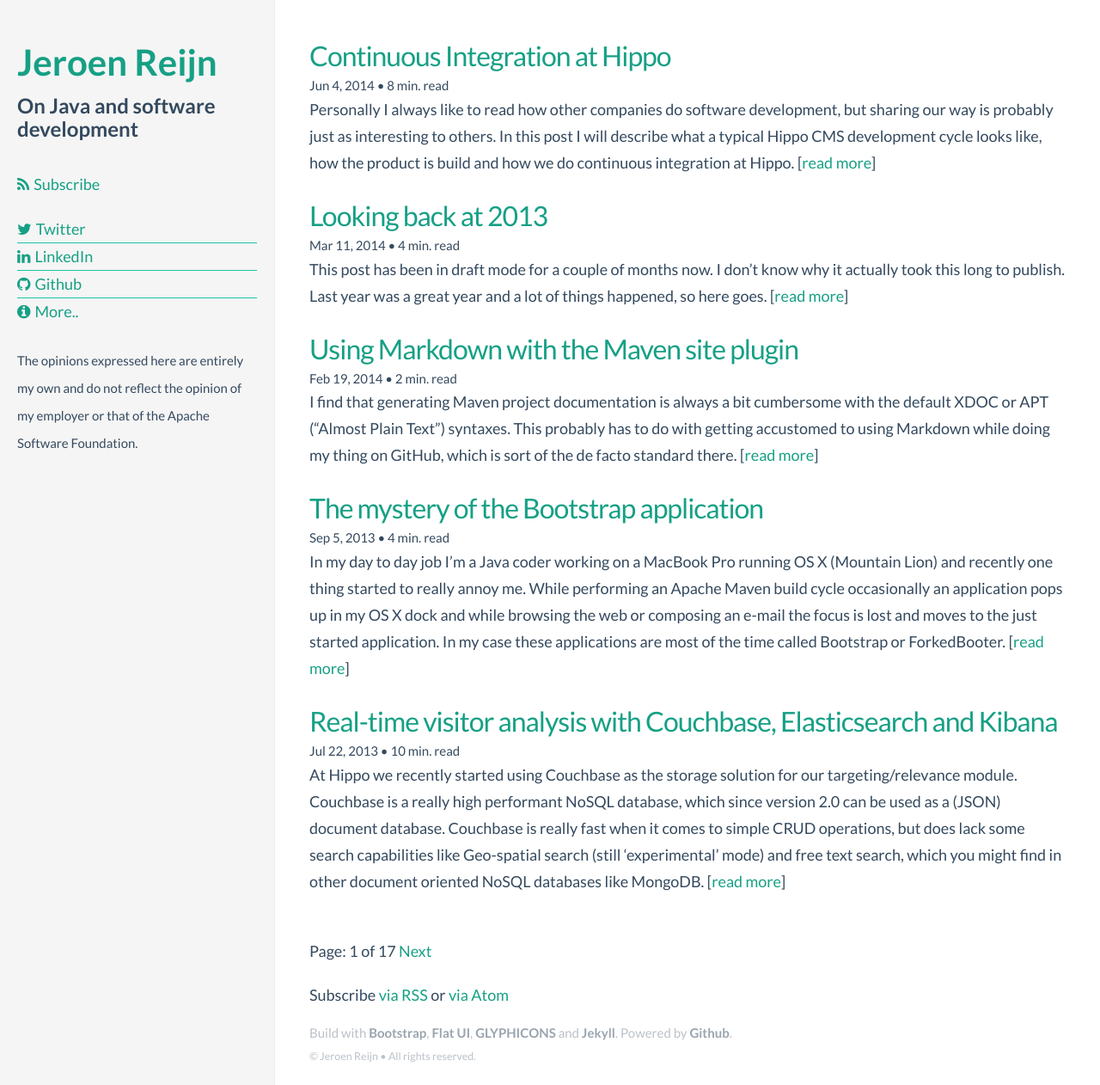
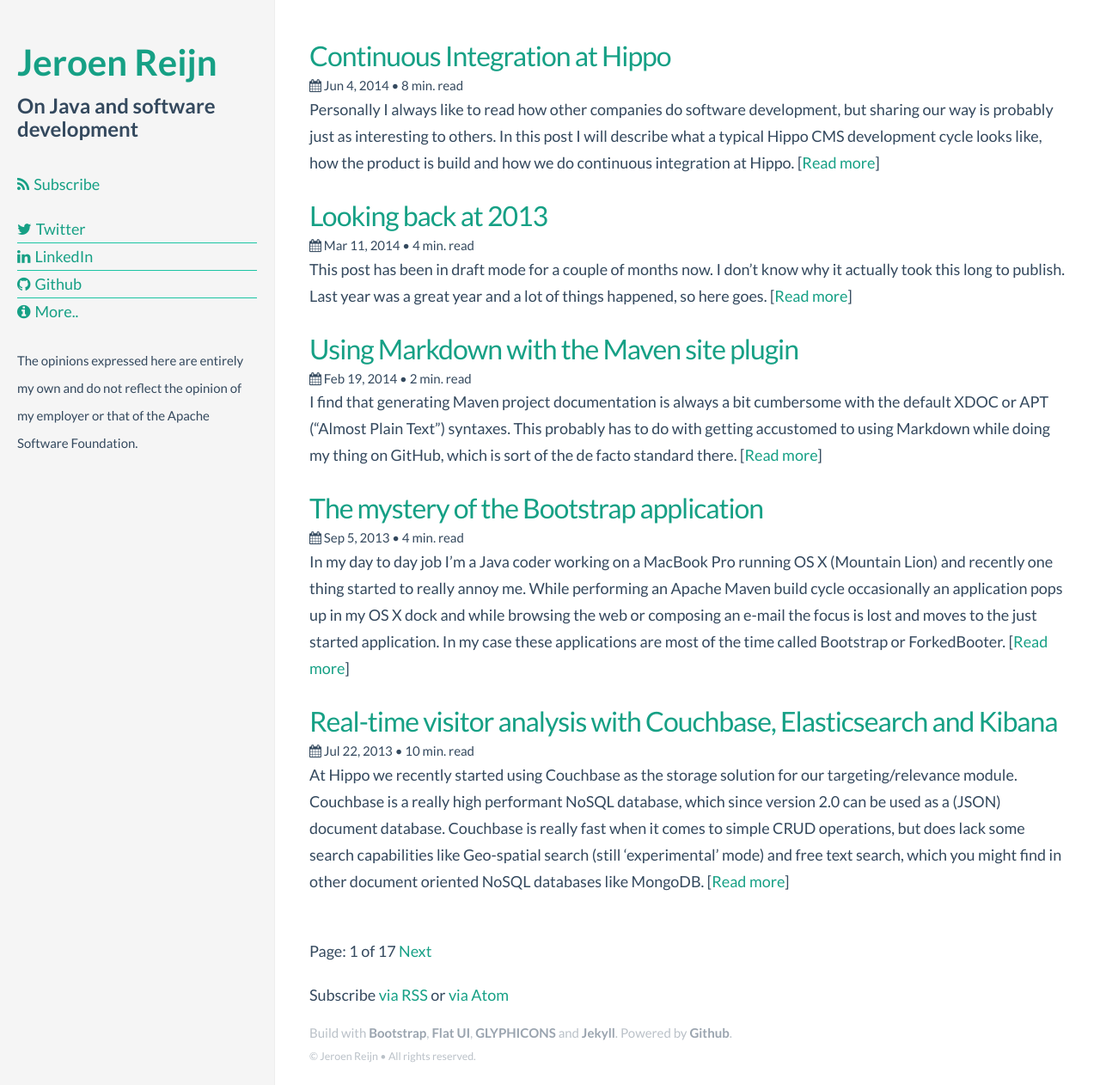
Before and after one commit to jreijn/jreijn.github.com, a Jekyll site: the page built from index.html, in a window 1280 px wide and 1262 px high. Shown: the whole window at 86% size. Built offline with Jekyll 4.4.1, drawn with Linux system fonts in a browser that asks for light colours; Markdown is read by kramdown in place of the engine named in the settings; the list of posts is cut into pages by our own code; comment, search, counter and statistics services are not loaded.

Commit message:
Minor CSS changes

```diff
--- a/_includes/head.html
+++ b/_includes/head.html
@@ -1,6 +1,6 @@
 <head>
     <meta charset="utf-8">
-    <title>{% if page.title %}{{ page.title }}{% else %}{{ site.title }}{% endif %}</title>
+    <title>{% if page.title %}{{ page.title }} | {{ site.title }}{% else %}{{ site.title }}{% endif %}</title>
     <meta http-equiv="X-UA-Compatible" content="IE=edge">
     <meta name="viewport" content="width=device-width, initial-scale=1">
     <meta name="author" content="{{ site.author }}">
--- a/index.html
+++ b/index.html
@@ -8,9 +8,9 @@ layout: default
     {% for post in paginator.posts %}
       <li>
         <a class="post-link" href="{{ post.url | prepend: site.baseurl }}">{{ post.title }}</a>
-        <span class="post-date">{{ post.date | date: "%b %-d, %Y" }} • {% capture readtime %}{{ post.content | number_of_words | plus:91 | divided_by:180 }}{% endcapture %}
+        <span class="post-date"><i class="fa fa-calendar"></i> {{ post.date | date: "%b %-d, %Y" }} • {% capture readtime %}{{ post.content | number_of_words | plus:91 | divided_by:180 }}{% endcapture %}
 {% if readtime == '0' %} &lt; 1{% else %}{{ readtime }}{% endif %} min. read</span>
-        <p>{{post.excerpt | strip_html | remove: '<p>' | remove: '</p>'}} [<a href="{{ post.url | prepend: site.baseurl }}">read more</a>]</p>
+        <p>{{post.excerpt | strip_html | remove: '<p>' | remove: '</p>'}} [<a href="{{ post.url | prepend: site.baseurl }}">Read more</a>]</p>
       </li>
     {% endfor %}
   </ul>
```
